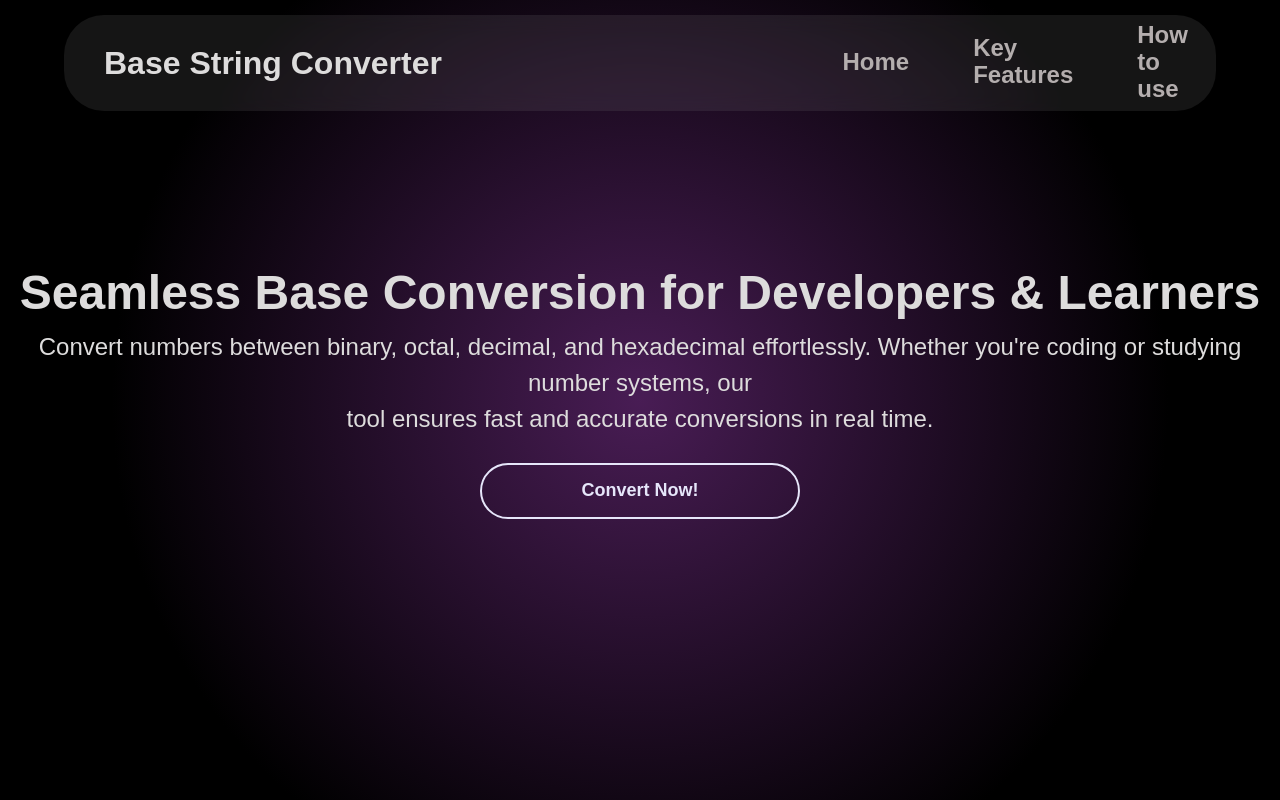
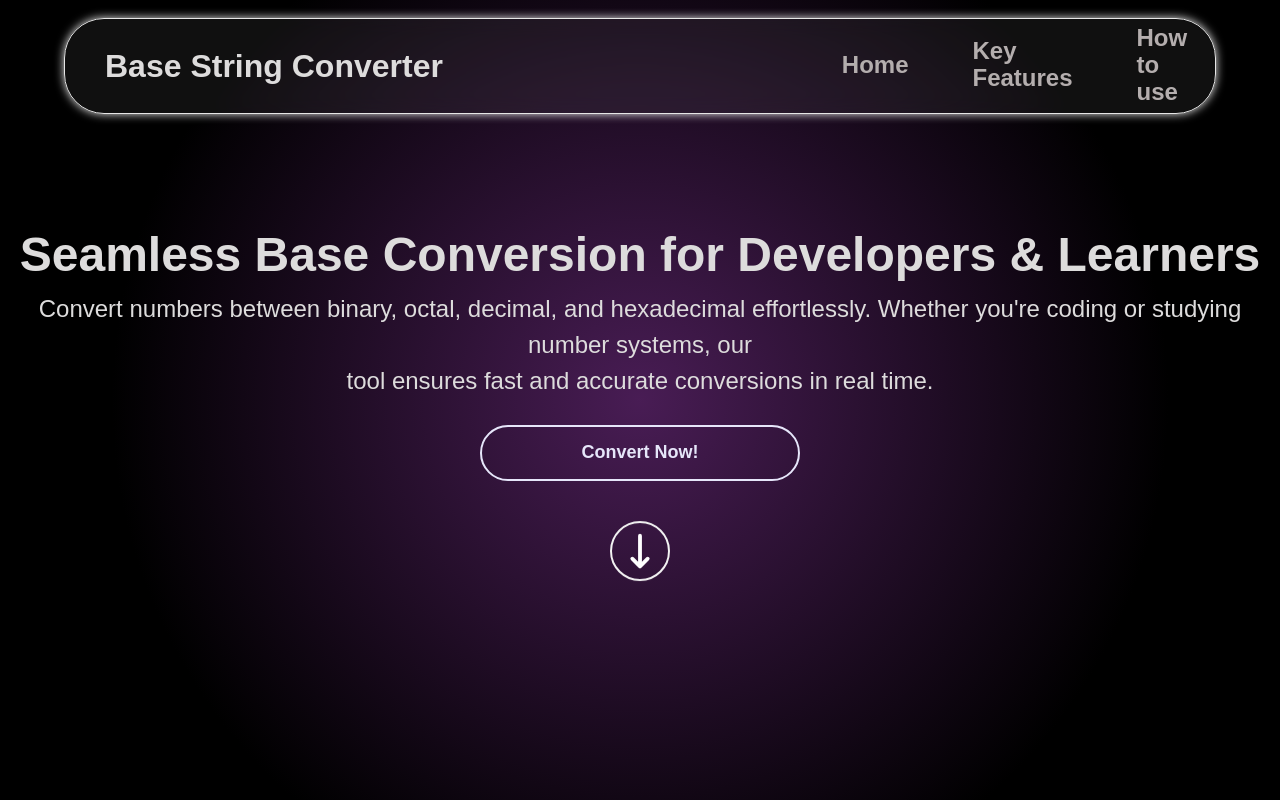
Before and after one commit to anonymByte-404/base-string-converter, a React (Create React App) app in the folder frontend/: page / in a window 1280 px wide. Shown: the top 800 px of the page. Built offline with nearby package versions, Linux system fonts and the light colour scheme.

Commit message:
chore: update main.css and main.css.map after SCSS changes

```diff
--- a/frontend/src/styles/main.css
+++ b/frontend/src/styles/main.css
@@ -71,6 +71,43 @@ body::-webkit-scrollbar {
   scale: 1;
 }
 
+.scroll-down {
+  display: flex;
+  justify-content: center;
+  align-items: center;
+  margin-top: 40px;
+  cursor: pointer;
+}
+.scroll-down svg {
+  width: 60px;
+  height: 60px;
+  stroke: #f3f3f3;
+  stroke-width: 2px;
+  fill: transparent;
+  border: 2px solid #f3f3f3;
+  border-radius: 50%;
+  padding: 5px;
+  transition: transform 0.3s ease, stroke 0.3s ease, border-color 0.3s ease;
+  animation: bounce 1.5s infinite ease-in-out;
+}
+.scroll-down:hover svg {
+  stroke: white;
+  border-color: white;
+  transform: translateY(5px);
+  box-shadow: 0 0 8px 0 #fff;
+}
+.scroll-down:active svg {
+  transform: scale(0.9);
+}
+
+@keyframes bounce {
+  0%, 100% {
+    transform: translateY(0);
+  }
+  50% {
+    transform: translateY(10px);
+  }
+}
 .feature-container {
   position: relative;
   display: flex;
@@ -163,12 +200,14 @@ header {
   align-items: center;
   width: 90%;
   height: 6rem;
-  margin-top: 15px;
+  margin-top: 18px;
   padding: 0 2.5rem;
-  background: rgba(151, 151, 151, 0.137);
+  background: rgba(119, 119, 119, 0.137);
   -webkit-backdrop-filter: blur(10px);
           backdrop-filter: blur(10px);
   border-radius: 40px;
+  border: 1px solid rgb(230, 230, 230);
+  box-shadow: 0 0 10px 0 rgb(233, 233, 233);
 }
 header ul {
   position: relative;
```
Also changed, not shown: 1 other file (tests, documents, lock files or other folders).
